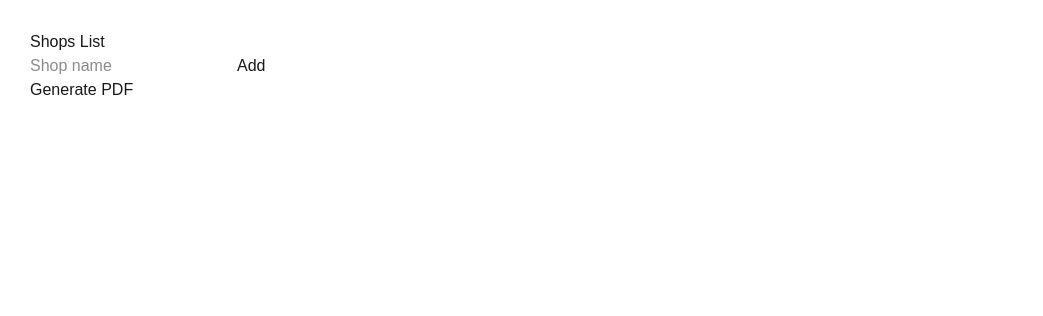
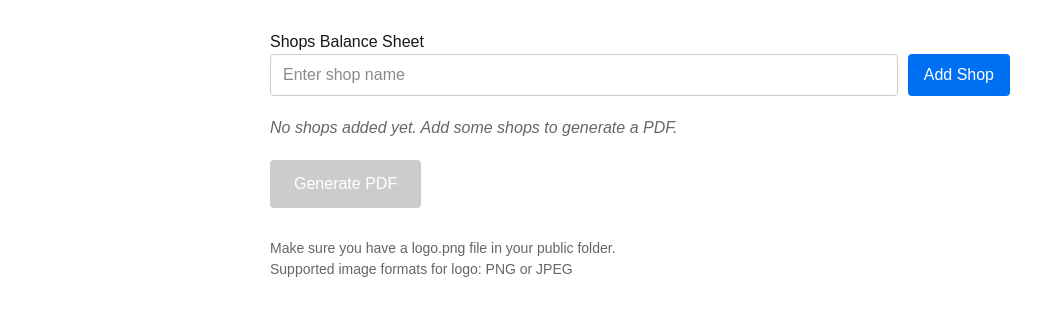
Before and after one commit to BLOUDANJEWELLERY/Account-Statement-Pdf, a Next.js app in the folder pdf/: page / in a window 1280 px wide. Shown: the top 316 px of the page, without its empty margins (0-1043 px from the left). Built offline with nearby package versions, Linux system fonts and the light colour scheme.

Commit message:
Update index.tsx

```diff
--- a/pdf/pages/index.tsx
+++ b/pdf/pages/index.tsx
@@ -3,6 +3,8 @@ import { useState } from "react";
 export default function Home() {
   const [shops, setShops] = useState<string[]>([]);
   const [input, setInput] = useState("");
+  const [loading, setLoading] = useState(false);
+  const [error, setError] = useState<string | null>(null);
 
   const addShop = () => {
     if (!input.trim()) return;
@@ -10,46 +12,155 @@ export default function Home() {
     setInput("");
   };
 
+  const removeShop = (index: number) => {
+    setShops(shops.filter((_, i) => i !== index));
+  };
+
   const generatePdf = async () => {
+    if (!shops.length) return;
+
+    setLoading(true);
+    setError(null);
+
+    try {
       const res = await fetch("/api/generate-pdf", {
         method: "POST",
         headers: { "Content-Type": "application/json" },
         body: JSON.stringify({ shops }),
       });
 
+      if (!res.ok) {
+        const errorData = await res.json().catch(() => ({}));
+        throw new Error(errorData.error || `HTTP error! status: ${res.status}`);
+      }
+
       const blob = await res.blob();
       const url = window.URL.createObjectURL(blob);
 
       const a = document.createElement("a");
       a.href = url;
-  a.download = "balances.pdf"; // IMPORTANT
+      a.download = "shops_balance.pdf";
       document.body.appendChild(a);
       a.click();
       document.body.removeChild(a);
 
       window.URL.revokeObjectURL(url);
+    } catch (err) {
+      setError(err instanceof Error ? err.message : "Failed to generate PDF");
+      console.error("Error:", err);
+    } finally {
+      setLoading(false);
+    }
   };
 
   return (
-    <main style={{ padding: 30 }}>
-      <h2>Shops List</h2>
+    <main style={{ padding: 30, maxWidth: 800, margin: "0 auto" }}>
+      <h1>Shops Balance Sheet</h1>
 
+      <div style={{ marginBottom: 20 }}>
+        <div style={{ display: "flex", gap: 10, marginBottom: 20 }}>
           <input
             value={input}
             onChange={(e) => setInput(e.target.value)}
-        placeholder="Shop name"
+            placeholder="Enter shop name"
+            style={{
+              padding: "8px 12px",
+              border: "1px solid #ccc",
+              borderRadius: 4,
+              flex: 1
+            }}
+            onKeyPress={(e) => e.key === "Enter" && addShop()}
           />
-      <button onClick={addShop}>Add</button>
+          <button
+            onClick={addShop}
+            style={{
+              padding: "8px 16px",
+              backgroundColor: "#0070f3",
+              color: "white",
+              border: "none",
+              borderRadius: 4,
+              cursor: "pointer"
+            }}
+          >
+            Add Shop
+          </button>
+        </div>
 
-      <ul>
-        {shops.map((s, i) => (
-          <li key={i}>{s}</li>
+        {shops.length > 0 ? (
+          <ul style={{ listStyle: "none", padding: 0 }}>
+            {shops.map((shop, index) => (
+              <li
+                key={index}
+                style={{
+                  padding: "10px",
+                  marginBottom: 5,
+                  border: "1px solid #eee",
+                  borderRadius: 4,
+                  display: "flex",
+                  justifyContent: "space-between",
+                  alignItems: "center"
+                }}
+              >
+                <span>{index + 1}. {shop}</span>
+                <button
+                  onClick={() => removeShop(index)}
+                  style={{
+                    padding: "4px 8px",
+                    backgroundColor: "#ff4444",
+                    color: "white",
+                    border: "none",
+                    borderRadius: 4,
+                    cursor: "pointer",
+                    fontSize: 12
+                  }}
+                >
+                  Remove
+                </button>
+              </li>
             ))}
           </ul>
+        ) : (
+          <p style={{ color: "#666", fontStyle: "italic" }}>
+            No shops added yet. Add some shops to generate a PDF.
+          </p>
+        )}
+      </div>
 
-      <button onClick={generatePdf} disabled={!shops.length}>
-        Generate PDF
+      <div>
+        <button
+          onClick={generatePdf}
+          disabled={!shops.length || loading}
+          style={{
+            padding: "12px 24px",
+            backgroundColor: !shops.length || loading ? "#ccc" : "#28a745",
+            color: "white",
+            border: "none",
+            borderRadius: 4,
+            cursor: !shops.length || loading ? "not-allowed" : "pointer",
+            fontSize: 16
+          }}
+        >
+          {loading ? "Generating PDF..." : "Generate PDF"}
         </button>
+      </div>
+
+      {error && (
+        <div style={{
+          marginTop: 20,
+          padding: 10,
+          backgroundColor: "#ffe6e6",
+          border: "1px solid #ff4444",
+          borderRadius: 4,
+          color: "#cc0000"
+        }}>
+          Error: {error}
+        </div>
+      )}
+
+      <div style={{ marginTop: 30, fontSize: 14, color: "#666" }}>
+        <p>Make sure you have a logo.png file in your public folder.</p>
+        <p>Supported image formats for logo: PNG or JPEG</p>
+      </div>
     </main>
   );
 }
```
Lines whose indentation alone changed are shown as unchanged.
